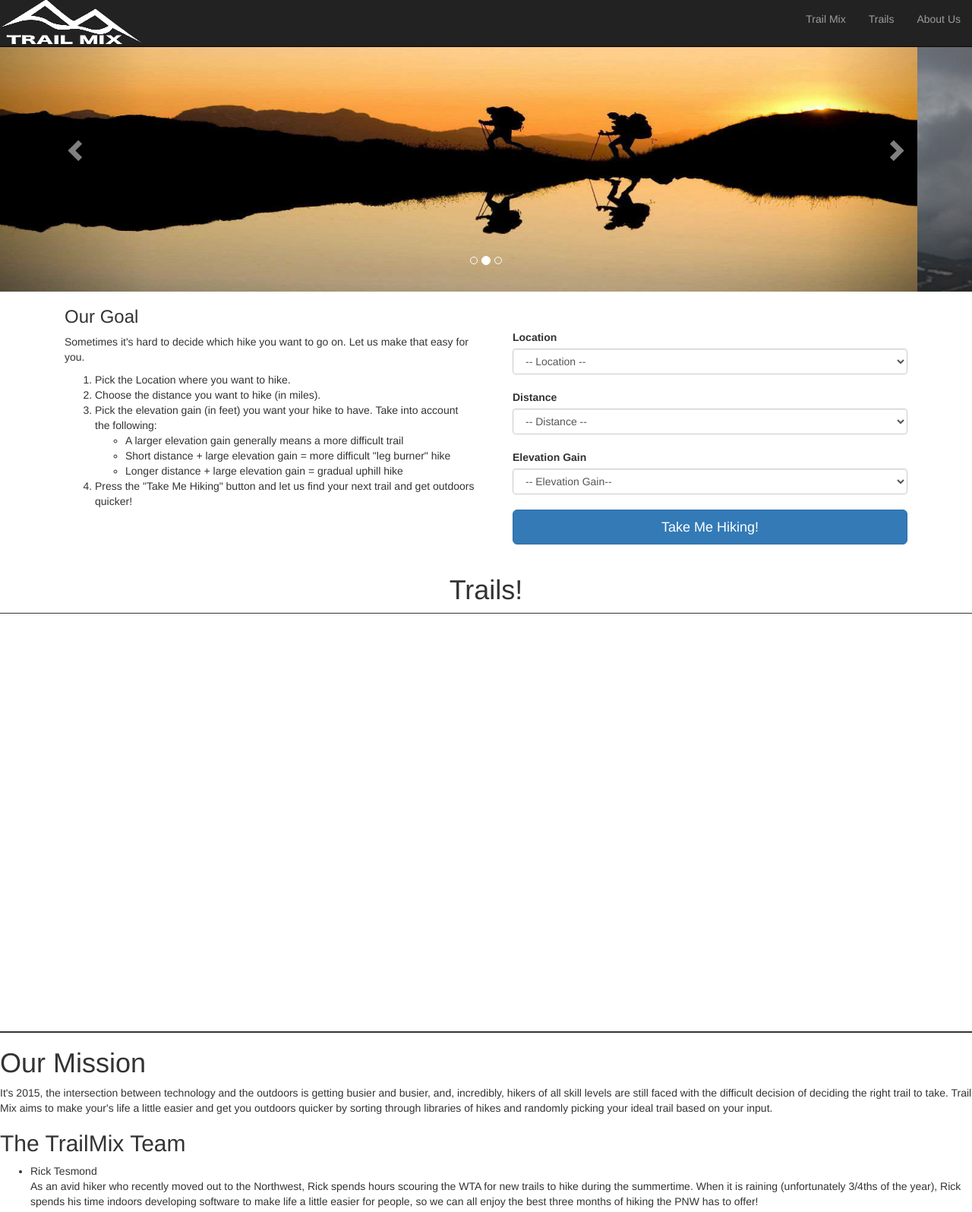
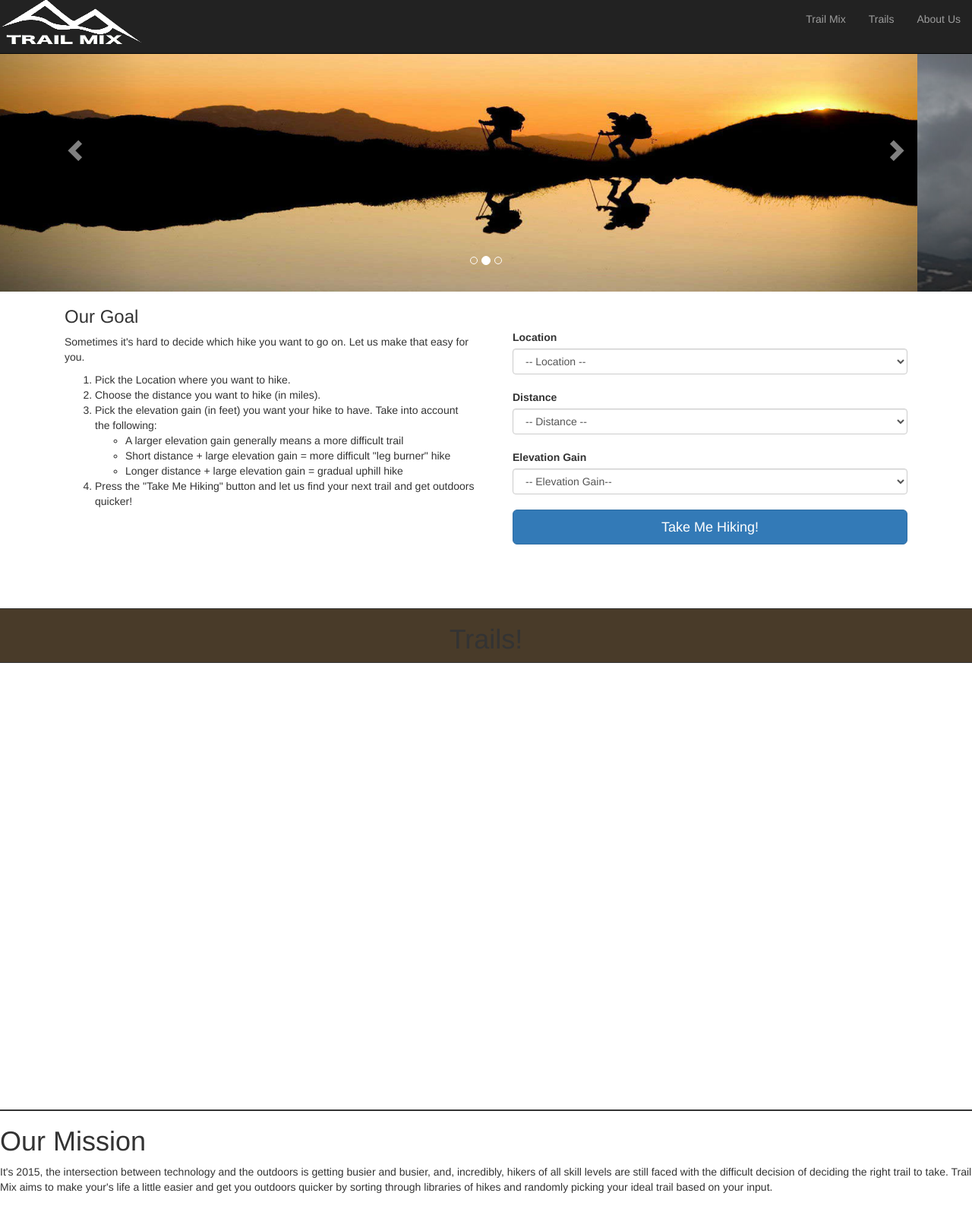
Before and after one commit to trailmixers/hiking-roulette, a plain HTML site: page index.html in a window 1280 px wide. Shown: the top 1596 px of the page at 76% size. Drawn offline with nearby package versions, Linux system fonts and the light colour scheme; a script that the page names is missing.

Commit message:
added styling for about team page

```diff
--- a/css/styles.css
+++ b/css/styles.css
@@ -4,7 +4,7 @@ header .navbar-brand{
 	background-repeat: no-repeat;
 	width: 200px;
 	height: auto;
-  padding-bottom: 46px;
+  padding-bottom: 55px;
 }
 
 .main {
@@ -32,8 +32,22 @@ footer{
 
 .trailList{
 	text-align: center;
+	margin-top: 5%;
+	margin-bottom: 3%;
+	background: #493B29;
+	border-color: #493B29;
+	border-top: solid 1px;
 	border-bottom: solid 1px;
 
+}
+
+.profileImg {
+	max-width: 15rem;
+}
+
+.about-team li {
+	text-align:center;
+	list-style-type: none;
 }
 
 .col-leg-12{
```
